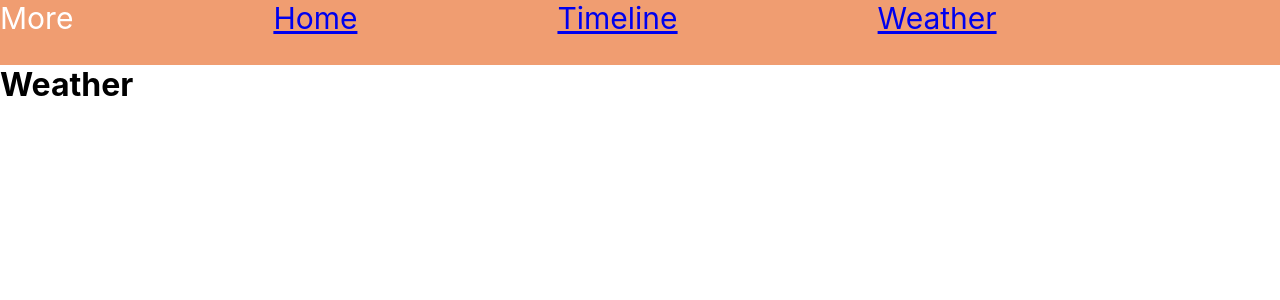
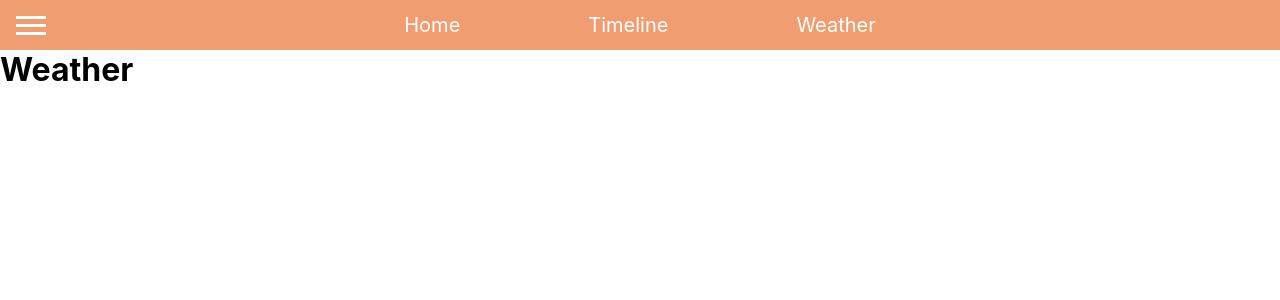
Before and after one commit to ShimizuSumito/DC_TeamProject, a React (Create React App) app in the folder React/: page /Main/Weather in a window 1280 px wide. Shown: the top 300 px of the page. Built offline with nearby package versions, Linux system fonts and the light colour scheme.

Commit message:
5月27日スタート

```diff
--- a/React/src/App.js
+++ b/React/src/App.js
@@ -6,17 +6,22 @@ import Register from './components/Start/Register/Register';
 import Weather from "./components/Main/Weather/Weather";
 import Timeline from "./components/Main/Timeline/Timeline";
 import Check from "./components/Start/Register/Check";
+import Mypage from "./components/Main/Mypage/Mypage";
+import RegisterSuccess from './components/Start/RegisterSuccess/RegisterSuccess';
 function App() {
   return (
     <>
     <Router>
       <Routes>
         <Route path="/" element={<Start />} />
+        <Route path='/Register' element={<Register />} />
+        <Route path="/Check" element={<Check />} />
+        <Route path="/RegisterSuccess" element={<RegisterSuccess/>}/>
         <Route path="/Main" element={<Main />}/>
         <Route path="/Main/Weather" element={<Weather />}/>
         <Route path="/Main/Timeline" element={<Timeline />}/>
-        <Route path='/Register' element={<Register />} />
-        <Route path="/Check" element={<Check />} />
+
+        <Route path="/Main/MyPage" element={<Mypage />} />
       </Routes>
     </Router>
     </>
--- /dev/null
+++ b/React/src/components/Main/Mypage/Mypage.css
@@ -0,0 +1,41 @@
+.card-list{
+    margin-left: 100px;
+    margin-right: 100px;
+    display: flex;
+    flex-wrap: wrap;
+    justify-content: space-between;
+    gap: 10px;
+
+}
+h2{
+    text-align: center;
+    margin-top: 20px;
+    margin-bottom: 20px;
+}
+.card{
+    width: 25%;
+    margin-top: 20px;
+    margin-bottom: 20px;
+    border: 1px solid #e9ecef;
+    border-radius: 10px;
+    box-shadow: 0 0 10px 0 rgba(0, 0, 0, 0.1);
+    border: 1px solid black;
+    text-align: center;
+}
+.logout{
+    display: block;
+    margin-top: 20px;
+    width: 100px;
+    height: 40px;
+    margin-left: auto;
+    margin-right: auto;
+    border: none;
+    background-color: #F09D71;
+    color: white;
+    border-radius: 10px;
+}
+.card-list::after{
+content: "";
+    display: block;
+    width: 25%;
+}
--- /dev/null
+++ b/React/src/components/Main/Mypage/Mypage.jsx
@@ -0,0 +1,39 @@
+import { Link } from "react-router-dom";
+import Nav from "../Nav/Nav";
+import './Mypage.css';
+
+const Mypage = () => {
+    return (
+        <div>
+
+            <Nav />
+            <h2>MyCloth</h2>
+            <div className="card-list">
+                <div className="card">
+                    <img src="path_to_image" alt="Image" />
+                </div>
+                <div className="card">
+                    <img src="path_to_image" alt="Image" />
+                </div>
+                <div className="card">
+                    <img src="path_to_image" alt="Image" />
+                </div>
+                <div className="card">
+                    <img src="path_to_image" alt="Image" />
+                </div>
+                <div className="card">
+                    <img src="path_to_image" alt="Image" />
+                </div>
+                <div className="card">
+                    <img src="path_to_image" alt="Image" />
+                </div>
+                <div className="card">
+                    <img src="path_to_image" alt="Image" />
+                </div>
+            </div>
+            <button className="logout"><Link to="/Main" style={{ textDecoration: 'none',color:'white' }}>Home</Link></button>
+        </div>
+    );
+}
+
+export default Mypage;
--- a/React/src/components/Main/Nav/Nav.css
+++ b/React/src/components/Main/Nav/Nav.css
@@ -1,38 +1,63 @@
-/* Nav.css */
-*{
-    box-sizing: border-box;
-}
 
-body {
-    margin: 0;
-}
-
-.nav {
-    gap: 2rem;
-    background: #F09D71;
-    align-items: center;
-    height: 65px;
-    display: flex;
-}
-nav {
-    height: 100%;
-}
 
 nav ul {
+    background-color: #F09D71;
+    height: 50px;
     list-style-type: none;
-    margin: 0;
-    padding: 0;
+    height:50px;
     display: flex; /* 横並びにするために Flexbox を使用 */
     align-items: center;
     justify-content: center; /* リスト項目を均等に分配 */
-    font-size: 30px;
+    font-size: 20px;
+    gap: 10%;
 }
 
 nav ul li {
-    margin-right: 200px; /* リンクの間隔を調整 */
     color: white;
-  }
+    text-decoration: none;
+}
+.nav{
+    position: relative;
+}
 
-  nav ul li:last-child {
-    margin-right: 0; /* 最後のリンクの間隔を削除 */
-  }
+.hamburger {
+    background-color: #F09D71;
+    border: #F09D71 solid 1px;
+    position: absolute;
+    left: 10px;
+    top: 10px;
+    z-index: 10;
+}
+.line {
+    width: 30px;
+    height: 3px;
+    background-color: white;
+    margin: 5px;
+}
+.sidebar{
+    position: fixed;
+    top: 0;
+    width: 200px;
+    height: 100%;
+    padding-top: 100px;
+    padding-left: 30px;
+    opacity: 0.8;
+    background-color: #F09D71;
+    transition: 0.5s;
+    z-index: 2;
+}
+.bg{
+    position: fixed;
+    top: 0;
+    width: 100%;
+    height: 100%;
+    background-color: black;
+    opacity: 0;
+    transition: 0.5s;
+    z-index: 1;
+
+}
+.sidebar ul {
+    list-style-type: none;
+    padding: 0;
+}
--- a/React/src/components/Main/Nav/Nav.jsx
+++ b/React/src/components/Main/Nav/Nav.jsx
@@ -1,38 +1,56 @@
-import React, {useState} from 'react';
+import React, { useState } from 'react';
 import { Link } from 'react-router-dom';
 import './Nav.css';
 
-const Nav= () => {
-    const [isDropdownOpen, setIsDropdownOpen] = useState(false);
+const Nav = () => {
+    const [nav, setNav] = useState(false);
+    const [bg, setBg] = useState(false);
 
-    const toggleDropdown = () => {
-      setIsDropdownOpen(!isDropdownOpen);
-    };
+    const handleClick = (event) => {
+        event.preventDefault();
+        setNav(!nav);
+        // setBg(!bg);
+
+    }
+
     return (
-        <div className="nav">
+        <div className='nav'>
+            <button className="hamburger" onClick={handleClick}>
+                <div className="line"></div>
+                <div className="line"></div>
+                <div className="line"></div>
+            </button>
             <nav>
                 <ul>
                     <li>
-                        <span className="dropdown-toggle" onClick={toggleDropdown}>More</span>
-                        {isDropdownOpen && (
-                        <ul className="dropdown-menu">
-                            <li><Link className='Home' to="/Main">Home</Link></li>
-                            <li><Link to="/Main/timeline">Timeline</Link></li>
-                            <li><Link className='Weather' to="/Main/Weather">Weather</Link></li>
-                        </ul>
-                        )}
+                        <Link className='Home' to="/Main" style={{ textDecoration: 'none',color:'white' }}>Home</Link>
                     </li>
                     <li>
-                        <Link className='Home' to="/Main">Home</Link>
+                        <Link className='Timeline' to="/Main/timeline" style={{ textDecoration: 'none',color:'white' }}>Timeline</Link>
                     </li>
                     <li>
-                        <Link className='Timeline' to="/Main/timeline">Timeline</Link>
-                    </li>
-                    <li>
-                        <Link className='Weather' to="/Main/Weather">Weather</Link>
+                        <Link className='Weather' to="/Main/Weather" style={{ textDecoration: 'none',color:'white' }}>Weather</Link>
                     </li>
                 </ul>
             </nav>
+            {nav && (
+                <div className='sidebar'>
+                    <ul>
+                        <li>
+                            <Link to="/Main/Mypage" style={{ textDecoration: 'none',color:'white' }}>アカウント情報</Link>
+                        </li>
+                        <li>
+                            <Link to="/Main/timeline" style={{ textDecoration: 'none',color:'white' }}>お問い合わせ</Link>
+                        </li>
+                        <li>
+                            <Link to="/Main/Weather" style={{ textDecoration: 'none',color:'white' }}>ログアウト</Link>
+                        </li>
+                    </ul>
+                </div>
+            )}
+        {/* {bg && (
+            <div className="bg"></div>
+        )} */}
         </div>
     )
 };
--- a/React/src/components/Start/Register/Check.jsx
+++ b/React/src/components/Start/Register/Check.jsx
@@ -4,8 +4,7 @@ import { useNavigate } from "react-router-dom";
 export default function Check() {
     const navigate = useNavigate();
     const toDatabase = () => {
-        alert("登録が完了しました！");
-        navigate('/Main');
+        navigate('/RegisterSuccess');
     }
     const toReturn = () => {
         navigate('/Register');
--- /dev/null
+++ b/React/src/components/Start/RegisterSuccess/RegisterSuccess.jsx
@@ -0,0 +1,7 @@
+export default function RegisterSuccess() {
+    return(
+        <div>
+            <h1>RegisterSuccess</h1>
+        </div>
+    )
+}
```
Also changed, not shown: React/src/components/Start/RegisterSuccess/RegisterSuccess.css (added).
